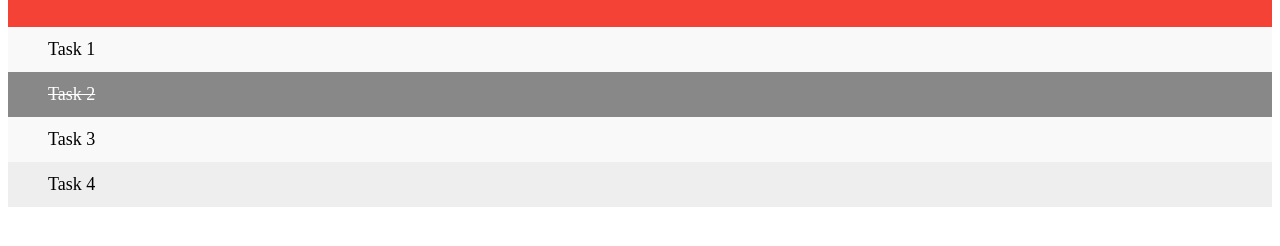
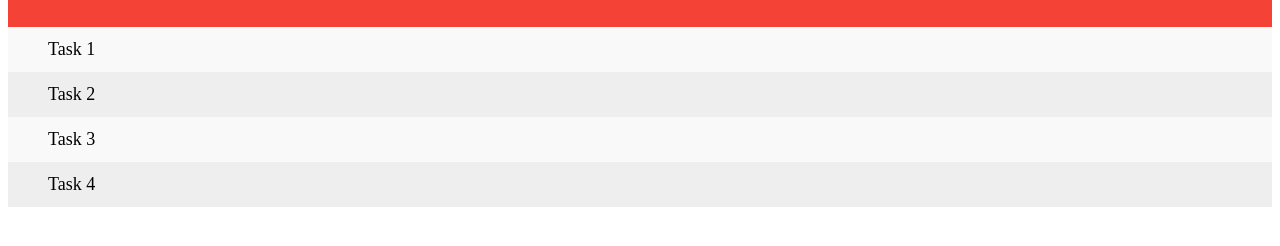
Before and after one commit to MihaelM1K1/JavaScript-Learning, a plain HTML site: page ToDoList/index.html in a window 1280 px wide. Shown: the part 146-392 px from the top of the page. Drawn offline with Linux system fonts and the light colour scheme.

Commit message:
Update index.html

```diff
--- a/ToDoList/index.html
+++ b/ToDoList/index.html
@@ -13,7 +13,7 @@
 
     <ul id="list">
         <li onclick="check(id)" class="todo-li" id="li1">Task 1</li>
-        <li onclick="check(id)" class="checked" class="todo-li" id="li2">Task 2</li>
+        <li onclick="check(id)" class="todo-li" id="li2">Task 2</li>
         <li onclick="check(id)" class="todo-li" id="li3">Task 3</li>
         <li onclick="check(id)" class="todo-li" id="li4">Task 4</li>
     </ul>
```
